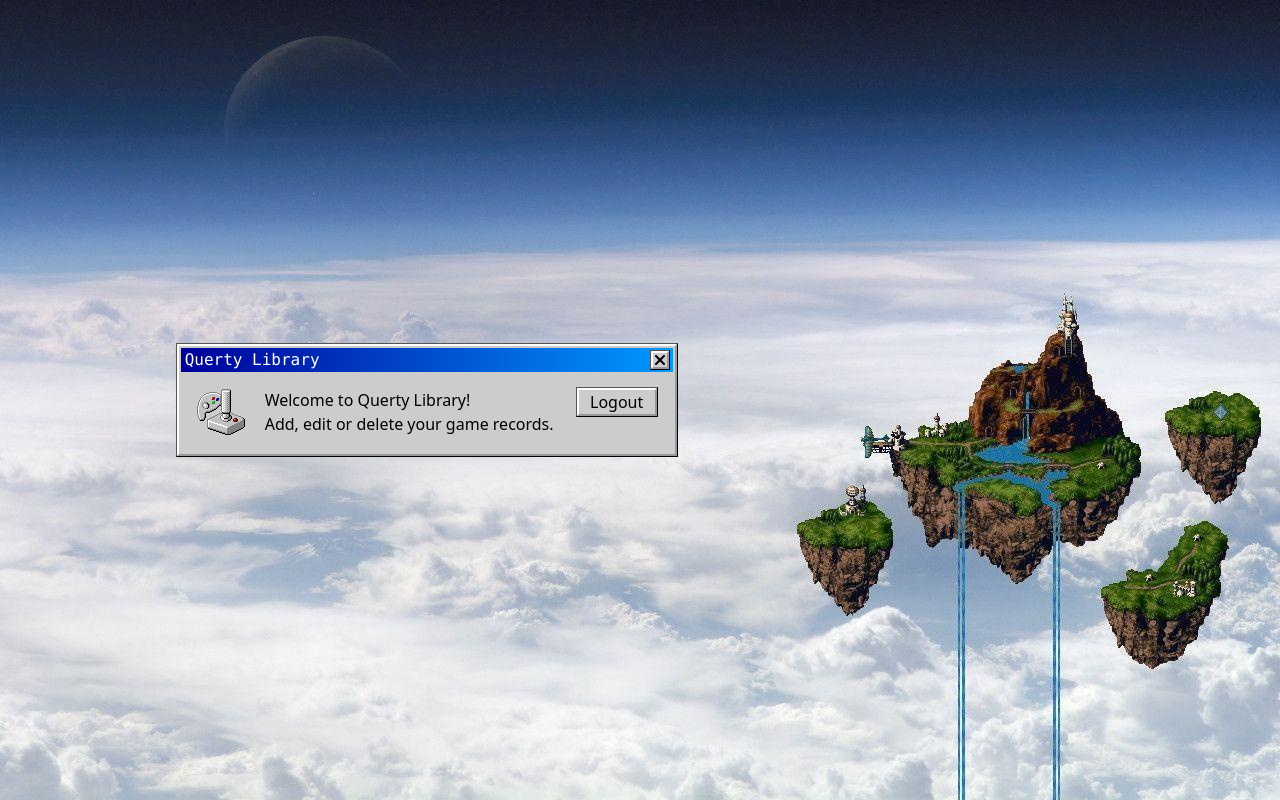
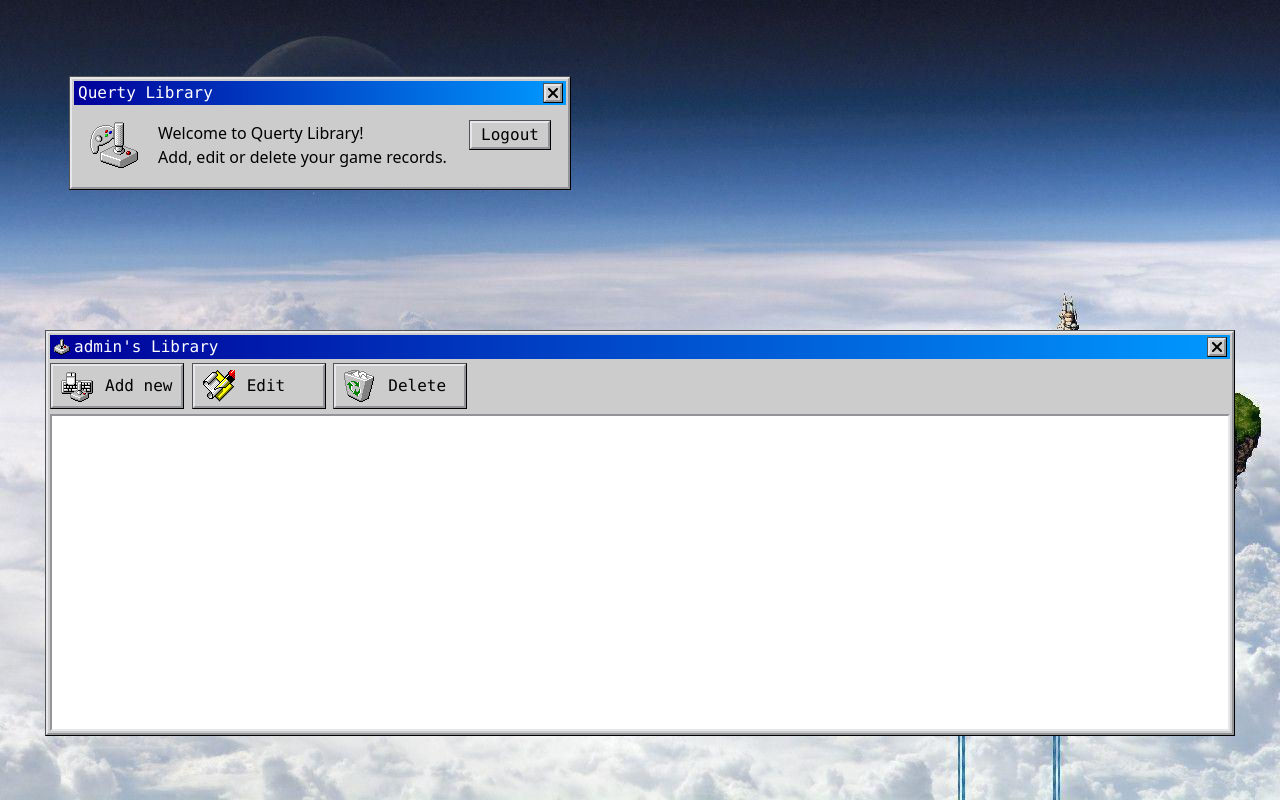
Before and after one commit to pedromchd/ds1-ava1.1, a PHP site: page /home/index.php in a window 1280 px wide. Run offline with PHP 8.4, Linux system fonts and the light colour scheme; a user stored in the database is signed in.

Commit message:
Homepage partial

```diff
--- a/home/index.php
+++ b/home/index.php
@@ -1,3 +1,5 @@
+<?php session_start(); ?>
+
 <!DOCTYPE html>
 <html lang="en">
 
@@ -7,19 +9,19 @@
   <meta name="viewport" content="width=device-width, initial-scale=1.0">
   <title>Login - Querty Library</title>
   <link rel="stylesheet" href="/css/styles.css">
-  <link rel="icon" href="/img/joystick.png" type="image/x-icon">
+  <link rel="icon" href="/img/joystick-32x32.png" type="image/x-icon">
 </head>
 
 <body class="bg-[url(/img/zeal.png)] bg-cover bg-right-bottom">
-  <main class="h-screen grid grid-cols-3 place-items-center">
-    <div class="col-span-2 border-2 border-[#fff_#999_#999_#fff] outline-1 [outline-style:outset]">
+  <main class="h-screen grid grid-cols-2 grid-rows-3 place-items-center">
+    <div class="border-2 [border-style:outset] outline-1 [outline-style:outset]">
       <section class="p-0.5 min-w-[31rem] bg-[#ccc]">
         <header class="px-1 bg-gradient-to-r from-[#009] to-[#09f] flex items-center justify-between">
           <h1 class="font-mono text-white">Querty Library</h1>
-          <div class="p-0.5 bg-[#ccc] col-span-2 border-2 border-[#fff_#999_#999_#fff] outline-1 [outline-style:outset]">
+          <div class="p-0.5 bg-[#ccc] border-2 [border-style:outset] outline-1 [outline-style:outset]">
             <svg width="10" height="10" viewBox="0 0 100 100">
-              <line stroke-width="20" stroke="#000" stroke-linecap="round" x1="10" y1="10" x2="90" y2="90" />
-              <line stroke-width="20" stroke="#000" stroke-linecap="round" x1="90" y1="10" x2="10" y2="90" />
+              <path d="M 10 10 L 90 90" stroke="#000" stroke-width="20" stroke-linecap="round" />
+              <path d="M 90 10 L 10 90" stroke="#000" stroke-width="20" stroke-linecap="round" />
             </svg>
           </div>
         </header>
@@ -29,9 +31,9 @@
             <p>Welcome to Querty Library!</p>
             <p>Add, edit or delete your game records.</p>
           </article>
-          <div class="space-y-3">
+          <div class="space-y-3 font-mono">
             <a href="/auth/logout.php" class="block">
-              <button class="w-20 border-2 border-[#fff_#999_#999_#fff] outline-1 [outline-style:outset]">
+              <button class="w-20 bg-[#ccc] border-2 [border-style:outset] outline-1 [outline-style:outset]">
                 Logout
               </button>
             </a>
@@ -39,6 +41,43 @@
         </div>
       </section>
     </div>
+    <div class="row-start-2 col-span-2 row-span-2 border-2 [border-style:outset] outline-1 [outline-style:outset]">
+      <section class="p-0.5 min-w-[74rem] max-w-[74rem] min-h-[25rem] max-h-[25rem] bg-[#ccc] flex flex-col">
+        <header class="px-1 bg-gradient-to-r from-[#009] to-[#09f] flex items-center justify-between">
+          <div><img src="/img/joystick-16x16.png" alt=""></div>
+          <h1 class="ml-1 font-mono text-white flex-grow"><?="$_SESSION[username]'s Library"?></h1>
+          <div class="p-0.5 bg-[#ccc] border-2 [border-style:outset] outline-1 [outline-style:outset]">
+            <svg width="10" height="10" viewBox="0 0 100 100">
+              <path d="M 10 10 L 90 90" stroke="#000" stroke-width="20" stroke-linecap="round" />
+              <path d="M 90 10 L 10 90" stroke="#000" stroke-width="20" stroke-linecap="round" />
+            </svg>
+          </div>
+        </header>
+        <div class="p-[1px] my-1 font-mono">
+          <button class="bg-[#ccc] border-2 [border-style:outset] outline-1 [outline-style:outset]">
+            <div class="w-32 py-1 px-2 flex items-center space-x-3">
+              <img src="/img/devices-32x32.png" alt="">
+              <p>Add new</p>
+            </div>
+          </button>
+          <button class="bg-[#ccc] border-2 [border-style:outset] outline-1 [outline-style:outset]">
+            <div class="w-32 py-1 px-2 flex items-center space-x-3">
+              <img src="/img/write-32x32.png" alt="">
+              <p>Edit</p>
+            </div>
+          </button>
+          <button class="bg-[#ccc] border-2 [border-style:outset] outline-1 [outline-style:outset]">
+            <div class="w-32 py-1 px-2 flex items-center space-x-3">
+              <img src="/img/bin-32x32.png" alt="">
+              <p>Delete</p>
+            </div>
+          </button>
+        </div>
+        <div class="bg-[#fff] flex-grow border-2 [border-style:inset] overflow-y-scroll">
+
+        </div>
+      </section>
+    </div>
   </main>
 </body>
 
```
Also changed, not shown: css/tailwind.css (+25 -0 lines), css/styles.css, img/bin-32x32.png (added), img/devices-32x32.png (added), img/joystick-16x16.png (added), img/view-32x32.png (added), img/write-32x32.png (added).
